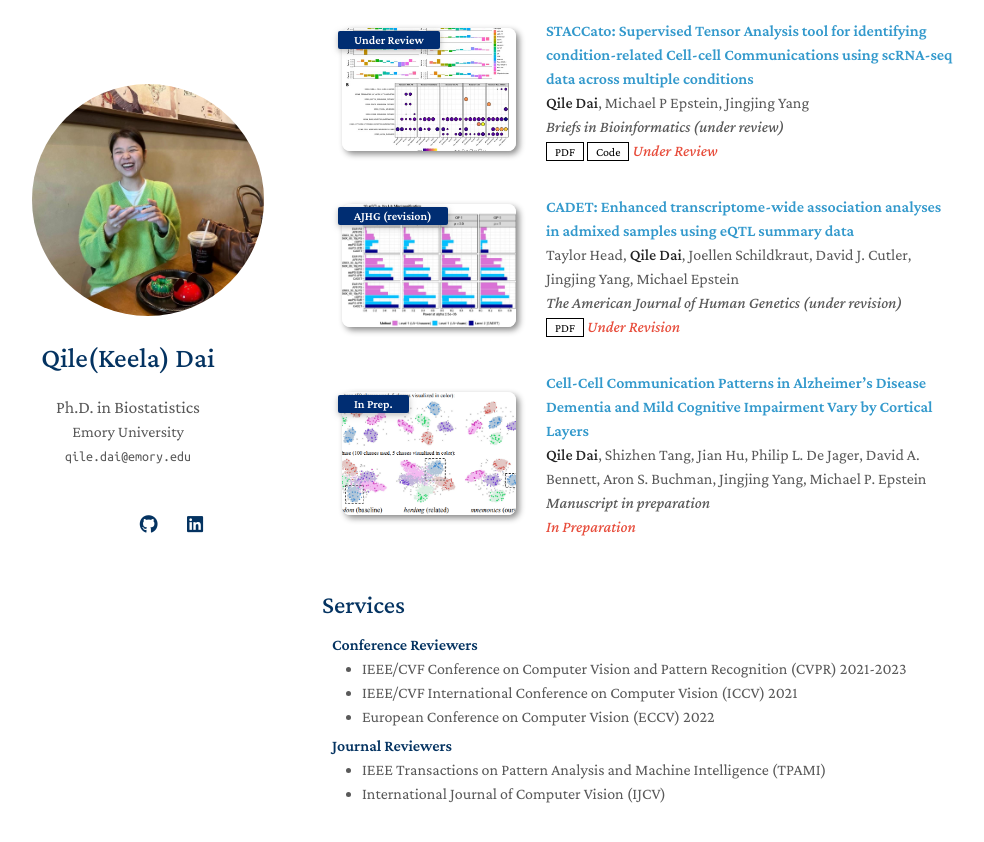
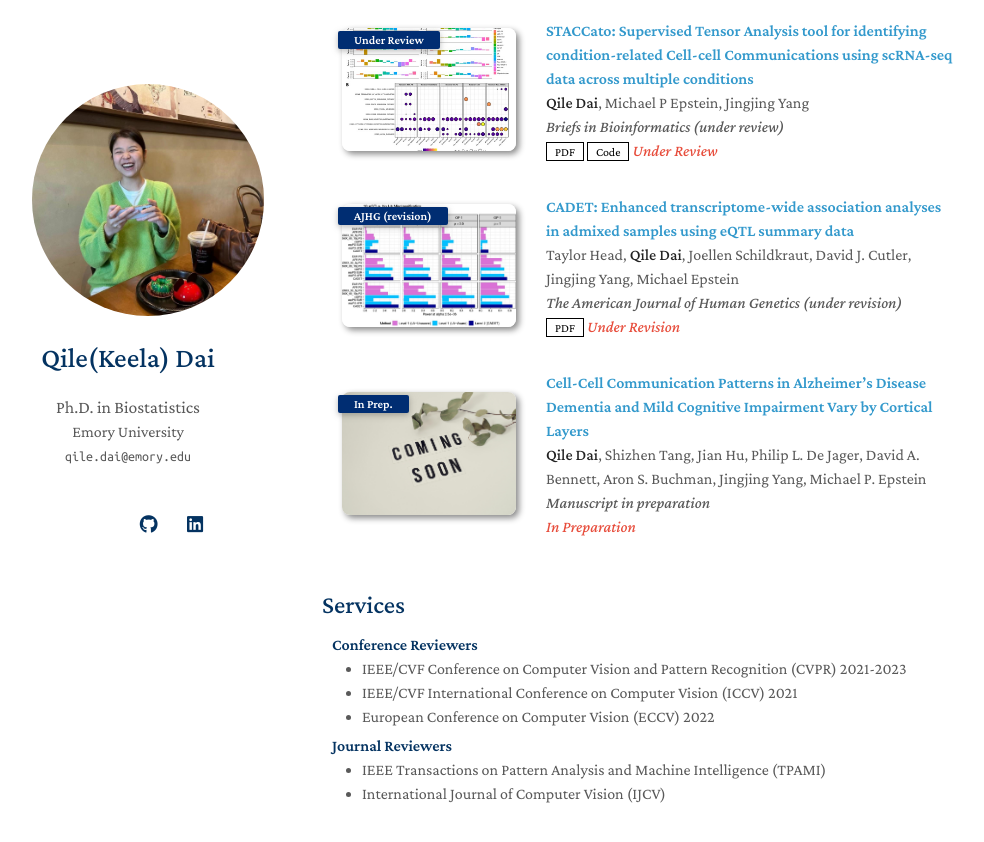
Before and after one commit to daiqile96/daiqile96.github.io, a Jekyll site: the page built from index.md, in a window 1280 px wide and 900 px high, scrolled down 1452 px. Shown: the top 842 px of the window, without its empty margins (148-1132 px from the left). Built offline with Jekyll 4.4.1, drawn with Linux system fonts in a browser that asks for light colours; a style sheet for code colours, icons or effects is not loaded; our own code applies the rules of GitHub Pages for plain Markdown files.

Commit message:
Update publications.yml

```diff
--- a/_data/publications.yml
+++ b/_data/publications.yml
@@ -55,4 +55,4 @@ main:
     conference_short: In Prep.
     conference: Manuscript in preparation
     notes: In Preparation
-    image: ./assets/img/teaser_example.png
+    image: ./assets/img/coming-soon.jpg
```
